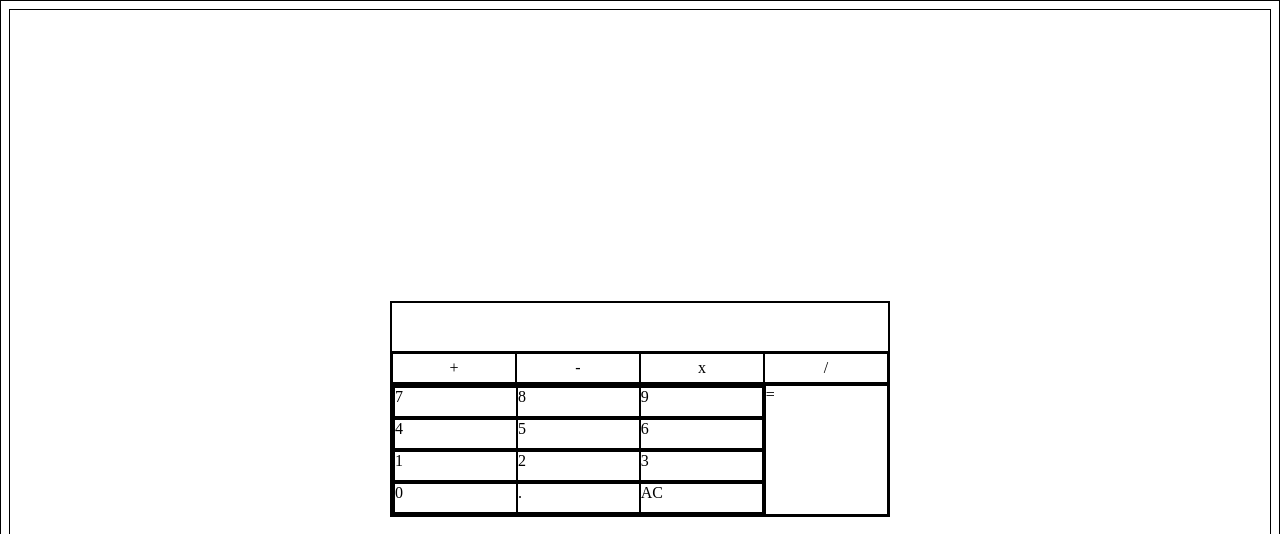
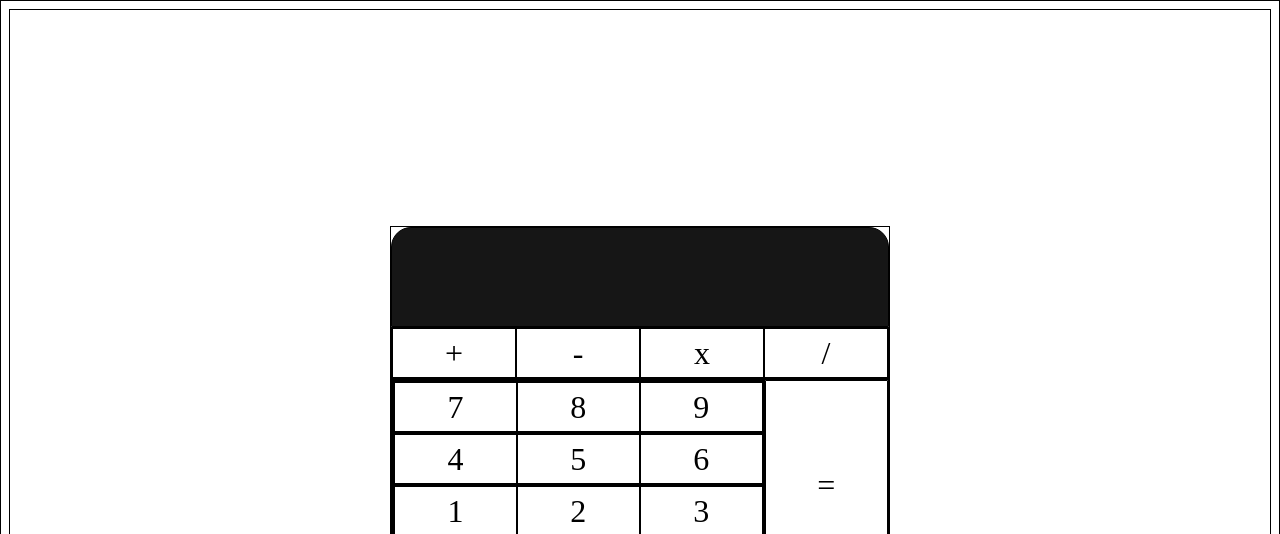
Before and after one commit to SaiefB/Calculator, a plain HTML site: page index.html in a window 1280 px wide. Shown: the top 534 px of the page. Drawn offline with Linux system fonts and the light colour scheme.

Commit message:
another update^^^

```diff
--- a/styles.css
+++ b/styles.css
@@ -8,6 +8,7 @@ body {
     justify-content: center;
     align-items: center;
     height: 100vh;
+    font-size: 2em;
 }
 
 .calcContainer {
@@ -15,7 +16,11 @@ body {
 }
 
 .screen {
-    height: 50px;
+    height: 100px;
+    border-top-left-radius: 20px;
+    border-top-right-radius: 20px;
+    background-color: rgb(22, 22, 22);
+    color: white;
 }
 
 .operatorsContainer {
@@ -24,7 +29,7 @@ body {
 
 .operatorBtn {
     width: 100%;
-    height: 30px;
+    height: 50px;
     text-align: center;
     align-content: center;
 }
@@ -39,13 +44,22 @@ body {
 
 .numBtn {
     width: 100%;
-    height: 30px;
+    height: 50px;
+    text-align: center;
+    align-content: center;
 }
 
 .row {
     display: flex;
 }
 
+.zeroBtn {
+    border-bottom-left-radius: 20px;
+}
+
 .equalBtn {
     width: 33%;
+    text-align: center;
+    align-content: center;
+    border-bottom-right-radius: 20px;
 }
```
